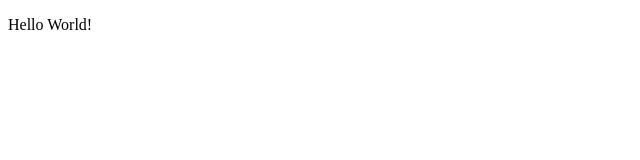
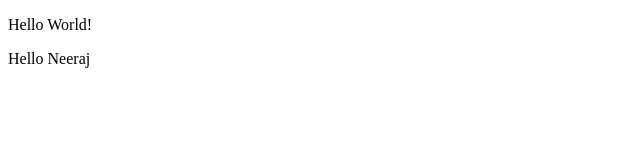
Before and after one commit to neeraj070/GitDemo, a plain HTML site: page index.html in a window 1280 px wide. Shown: the full height of the page, 0-640 px from the left. Drawn offline with Linux system fonts and the light colour scheme.

Commit message:
Added something

```diff
--- a/index.html
+++ b/index.html
@@ -7,5 +7,6 @@
 </head>
 <body>
     <p>Hello World!</p>
+    <div>Hello Neeraj</div>
 </body>
 </html>
```
Also changed, not shown: 1 other file.
